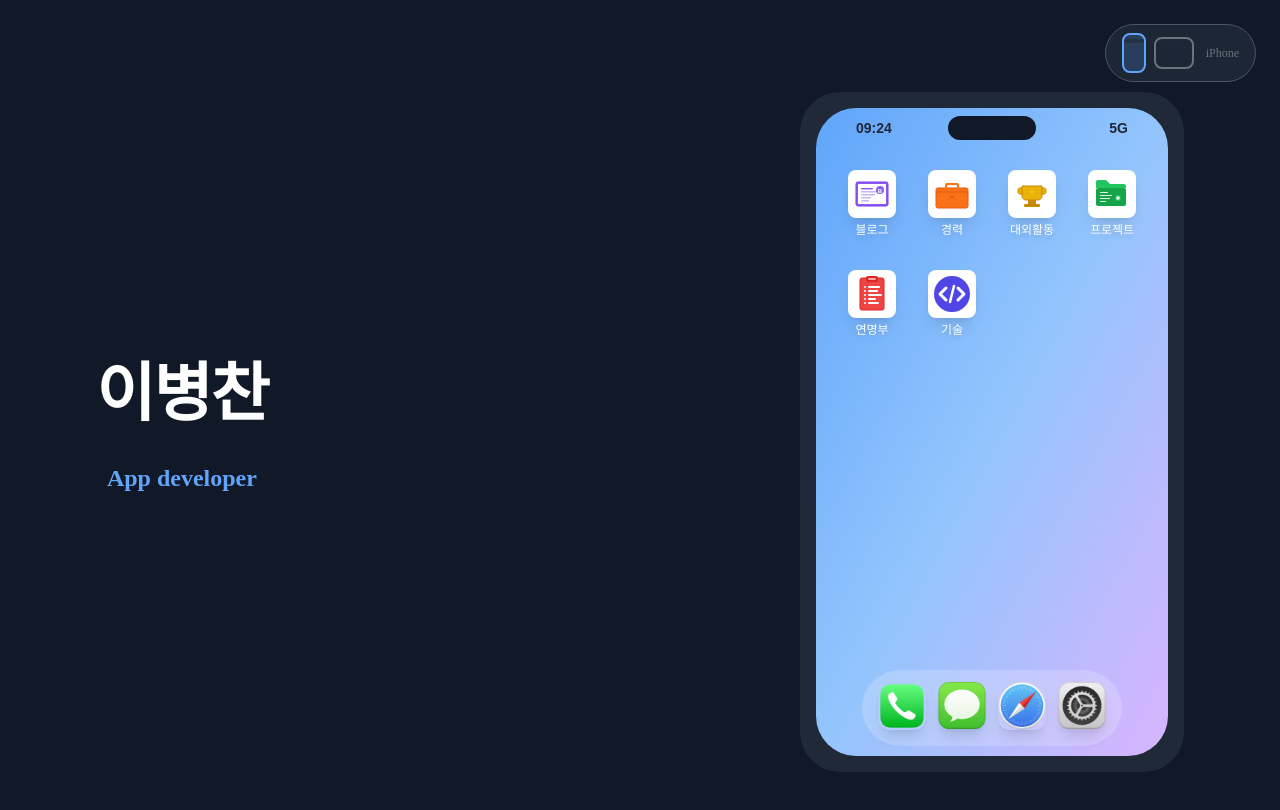
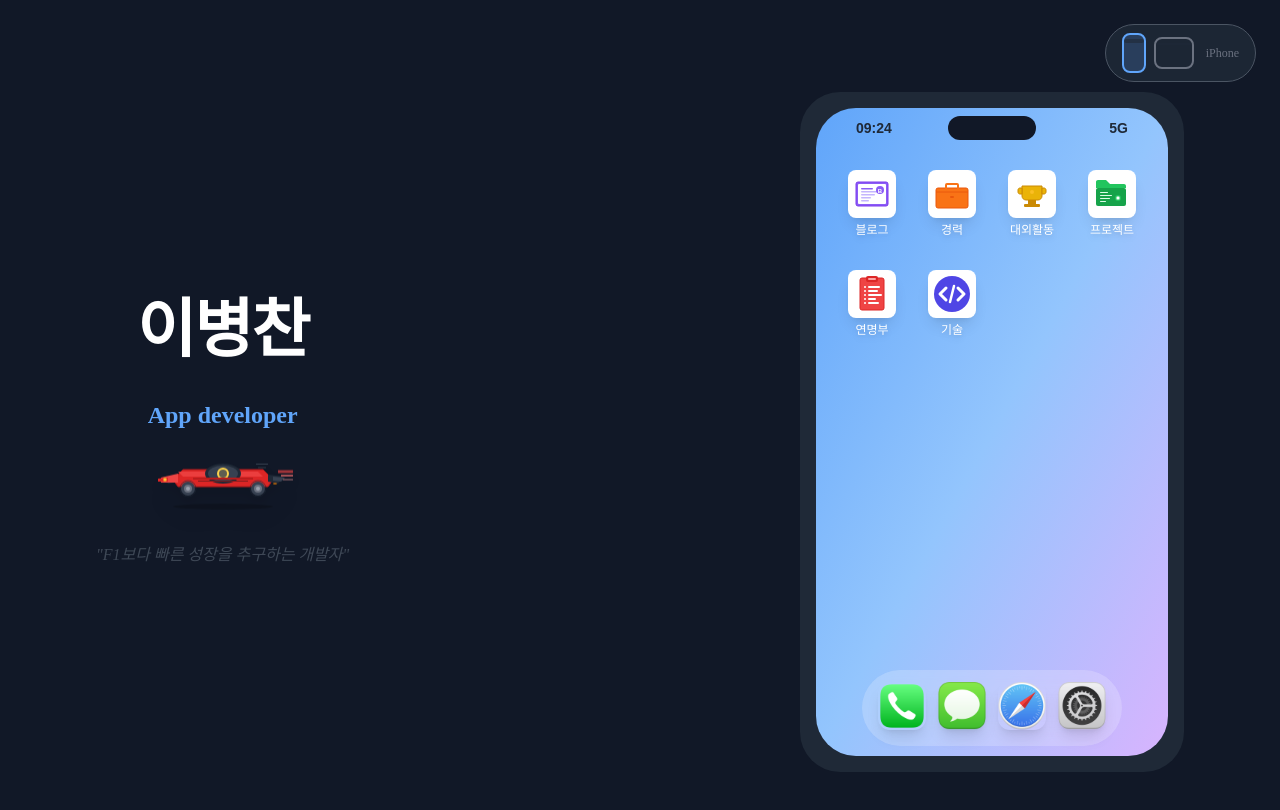
Before and after one commit to mark77234/mark77234.github.io, a React (Vite) app: page / in a window 1280 px wide. Shown: the top 810 px of the page. Built offline with nearby package versions, Linux system fonts and the light colour scheme.

Commit message:
feat: f1 추가

```diff
--- a/src/components/home/ProfileHeader.tsx
+++ b/src/components/home/ProfileHeader.tsx
@@ -1,8 +1,9 @@
 import { Text } from "../ui/Text";
+import F1CarAnimation from "../ui/F1CarAnimation";
 
 export default function ProfileHeader() {
   return (
-    <div>
+    <div className="relative">
       <Text
         type="display"
         className="mb-8 leading-tight max-lg:text-5xl max-md:text-4xl"
@@ -11,11 +12,23 @@ export default function ProfileHeader() {
       </Text>
       <Text
         type="title"
-        className="mb-2 leading-relaxed max-lg:text-xl max-md:text-lg"
+        className="mb-6 leading-relaxed max-lg:text-xl max-md:text-lg"
         as="h2"
       >
         App developer
       </Text>
+
+      <F1CarAnimation />
+
+      {/* Speed Quote */}
+      <div className="text-center animate-fade-in-up">
+        <Text
+          type="body1"
+          className="text-gray-600 italic text-sm max-md:text-xs opacity-80"
+        >
+          "F1보다 빠른 성장을 추구하는 개발자"
+        </Text>
+      </div>
     </div>
   );
 }
--- /dev/null
+++ b/src/components/ui/F1CarAnimation.tsx
@@ -0,0 +1,164 @@
+export default function F1CarAnimation() {
+  return (
+    <div className="flex items-center justify-center mb-4">
+      <div className="relative animate-bounce-slow">
+        <svg
+          width="140"
+          height="70"
+          viewBox="0 0 140 70"
+          className="drop-shadow-xl"
+          fill="none"
+          xmlns="http://www.w3.org/2000/svg"
+        >
+          {/* Shadow */}
+          <ellipse
+            cx="70"
+            cy="65"
+            rx="50"
+            ry="3"
+            fill="#000000"
+            opacity="0.2"
+          />
+
+          {/* Main Car Body */}
+          <path
+            d="M20 38 L30 28 L110 28 L120 38 L115 45 L25 45 Z"
+            fill="#DC2626"
+            stroke="#B91C1C"
+            strokeWidth="1"
+          />
+
+          {/* Car Body Highlights */}
+          <path
+            d="M25 30 L105 30 L110 35 L30 35 Z"
+            fill="#EF4444"
+            opacity="0.8"
+          />
+
+          {/* Front Wing - Left */}
+          <path d="M10 35 L25 33 L25 40 L15 42 Z" fill="#1F2937" />
+          <path d="M8 36 L20 35 L20 39 L12 40 Z" fill="#374151" />
+
+          {/* Front Wing - Right */}
+          <path d="M115 33 L130 35 L125 42 L115 40 Z" fill="#1F2937" />
+          <path d="M120 35 L132 36 L128 40 L120 39 Z" fill="#374151" />
+
+          {/* Cockpit */}
+          <ellipse cx="70" cy="32" rx="18" ry="10" fill="#1F2937" />
+          <ellipse cx="70" cy="32" rx="15" ry="8" fill="#374151" />
+
+          {/* Driver Helmet */}
+          <circle cx="70" cy="32" r="6" fill="#FCD34D" />
+          <circle cx="70" cy="32" r="4" fill="#374151" opacity="0.8" />
+
+          {/* Front Nose Cone */}
+          <path d="M8 36 L25 32 L25 41 L8 41 Z" fill="#EF4444" />
+          <path d="M5 37 L15 36 L15 40 L5 40 Z" fill="#DC2626" />
+
+          {/* Rear Wing */}
+          <rect x="105" y="25" width="8" height="2" fill="#1F2937" />
+          <rect x="103" y="22" width="12" height="1" fill="#374151" />
+
+          {/* Wheels - Enhanced */}
+          <circle
+            cx="35"
+            cy="47"
+            r="10"
+            fill="#1F2937"
+            className="animate-spin"
+          />
+          <circle cx="35" cy="47" r="7" fill="#374151" />
+          <circle cx="35" cy="47" r="4" fill="#6B7280" />
+          <circle cx="35" cy="47" r="2" fill="#9CA3AF" />
+
+          <circle
+            cx="105"
+            cy="47"
+            r="10"
+            fill="#1F2937"
+            className="animate-spin"
+          />
+          <circle cx="105" cy="47" r="7" fill="#374151" />
+          <circle cx="105" cy="47" r="4" fill="#6B7280" />
+          <circle cx="105" cy="47" r="2" fill="#9CA3AF" />
+
+          {/* Tire Treads */}
+          <g stroke="#1F2937" strokeWidth="1" opacity="0.5">
+            <circle cx="35" cy="47" r="8" fill="none" />
+            <circle cx="105" cy="47" r="8" fill="none" />
+          </g>
+
+          {/* Speed Lines - Multi-layered */}
+          <g className="animate-pulse" opacity="0.8">
+            <line
+              x1="125"
+              y1="30"
+              x2="140"
+              y2="30"
+              stroke="#EF4444"
+              strokeWidth="3"
+            />
+            <line
+              x1="128"
+              y1="34"
+              x2="140"
+              y2="34"
+              stroke="#F87171"
+              strokeWidth="2"
+            />
+            <line
+              x1="130"
+              y1="38"
+              x2="140"
+              y2="38"
+              stroke="#FCA5A5"
+              strokeWidth="1"
+            />
+          </g>
+
+          {/* Exhaust Effects */}
+          <ellipse
+            cx="118"
+            cy="42"
+            rx="4"
+            ry="3"
+            fill="#FCD34D"
+            opacity="0.7"
+            className="animate-ping"
+          />
+          <ellipse
+            cx="120"
+            cy="42"
+            rx="3"
+            ry="2"
+            fill="#F59E0B"
+            opacity="0.9"
+            className="animate-ping"
+          />
+          <ellipse
+            cx="122"
+            cy="42"
+            rx="2"
+            ry="1"
+            fill="#D97706"
+            className="animate-pulse"
+          />
+
+          {/* Side Details */}
+          <rect x="40" y="36" width="60" height="2" fill="#B91C1C" />
+          <rect x="45" y="39" width="50" height="1" fill="#7F1D1D" />
+
+          {/* Front Lights */}
+          <circle
+            cx="12"
+            cy="38"
+            r="2"
+            fill="#FBBF24"
+            className="animate-pulse"
+          />
+          <circle cx="12" cy="38" r="1" fill="#FCD34D" />
+        </svg>
+      </div>
+    </div>
+  );
+}
--- a/tailwind.config.js
+++ b/tailwind.config.js
@@ -19,6 +19,22 @@ export default {
       spacing: {
         30: "7.5rem", // w-30을 위한 사용자 정의 spacing
       },
+      animation: {
+        "fade-in-up": "fadeInUp 1.5s ease-out",
+        "bounce-slow": "bounce 2s infinite",
+      },
+      keyframes: {
+        fadeInUp: {
+          "0%": {
+            opacity: "0",
+            transform: "translateY(20px)",
+          },
+          "100%": {
+            opacity: "1",
+            transform: "translateY(0)",
+          },
+        },
+      },
     },
   },
   plugins: [],
```
